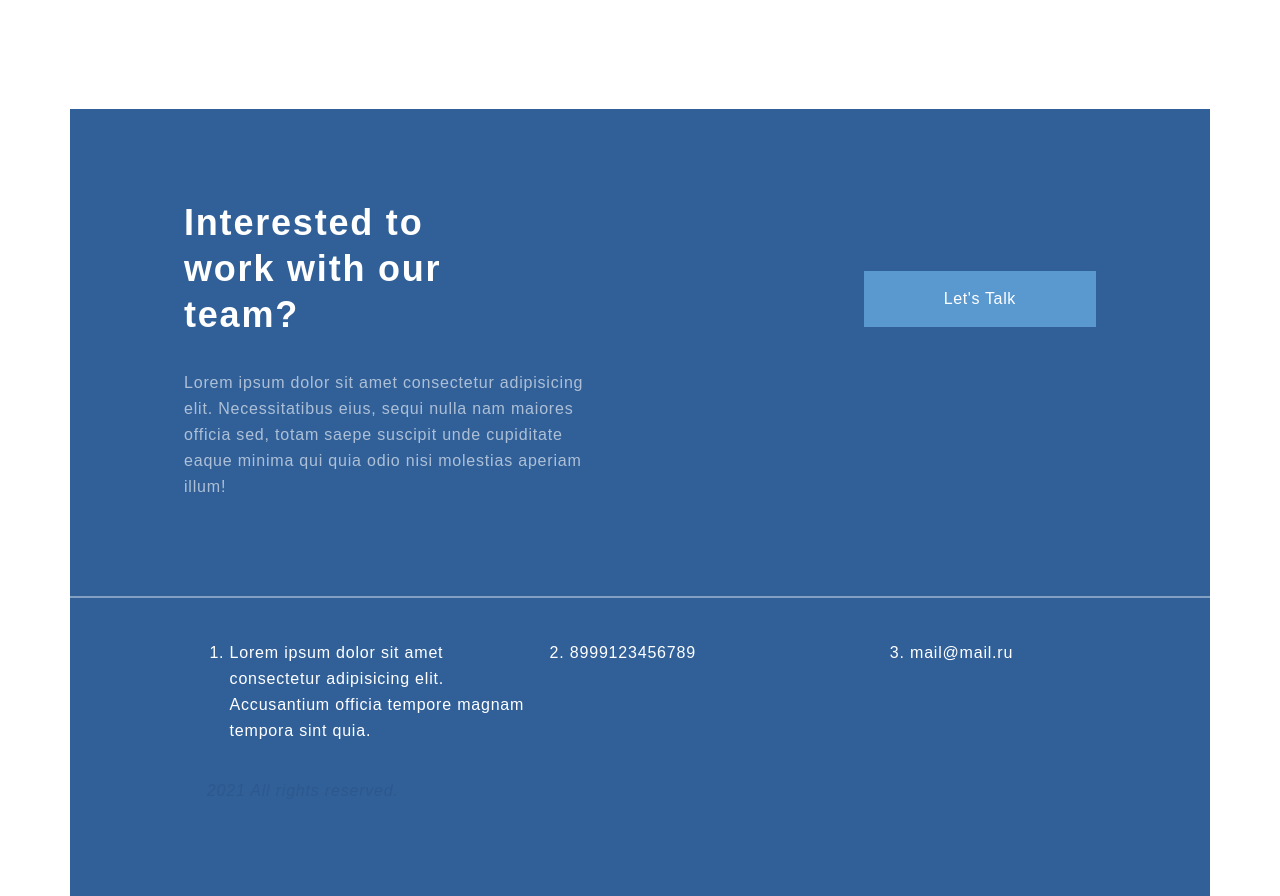
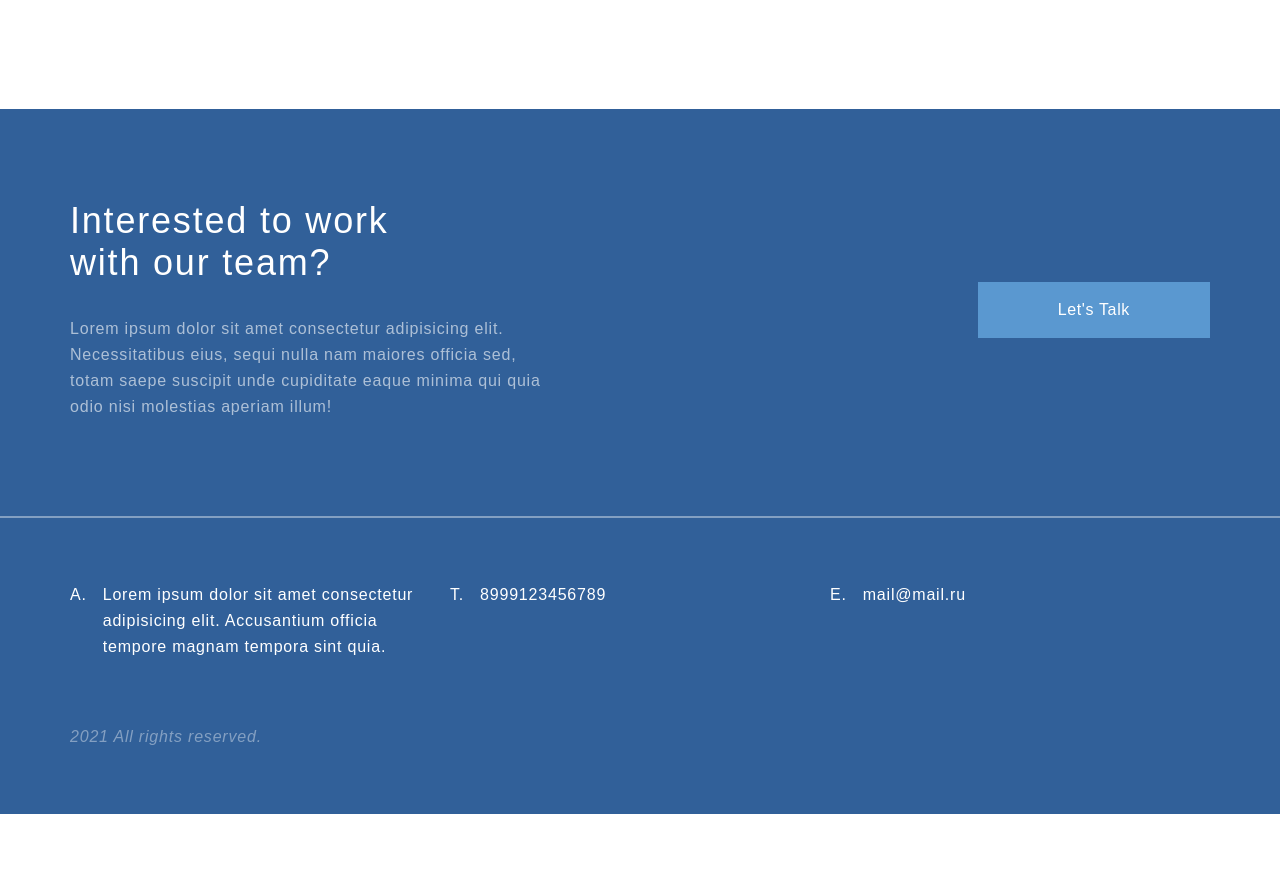
Before and after one commit to yarikmik/html_css, a plain HTML site: page lesson_6/index.html in a window 1280 px wide. Shown: the part 2580-3476 px from the top of the page. After the commit the page ends 3394 px from the top, so only its background shows below. Drawn offline with Linux system fonts and the light colour scheme.

Commit message:
update lesson_6

```diff
--- a/lesson_6/index.html
+++ b/lesson_6/index.html
@@ -91,13 +91,14 @@
 
 
 
-    <div class="footer container">
+    <div class="footer">
         <!-- общий div подвала -->
-        <div class="footer__content">
+        <div class="container">
+            <div class="footer__top">
                 <!-- div приглашение -->
                 <div class="footer__text">
                     <!-- div текст приглашения  -->
-                <h3 class="footer__heading">Interested to work with our team?</h3>
+                    <h3 class="heading footer__heading">Interested to work with our team?</h3>
                     <p class="text footer__text">Lorem ipsum dolor sit amet consectetur adipisicing elit. Necessitatibus eius, sequi
                         nulla nam maiores officia sed, totam saepe suscipit unde cupiditate eaque minima qui quia odio nisi
                         molestias aperiam illum!</p>
@@ -106,9 +107,11 @@
                     <a class="lets_talk_button" href="#">Let's Talk</a>
                 </div>
             </div>
+        </div>
         <hr class="footer__line">
 
-        <div class="footer__contacts">
+        <div class="container">
+            <div class="footer__bottom">
                 <!-- div с контактами -->
                  <ul class="footer__table">
                     <li class="footer__table-elem">Lorem ipsum dolor sit amet consectetur adipisicing elit. Accusantium officia tempore magnam tempora sint quia.</li>
@@ -116,9 +119,10 @@
                     <li class="footer__table-elem">mail@mail.ru</li>
                 </ul>
 
-            <div class="rights">
+                <div class="footer__copy">
                     <!-- div "All rights reserved" -->
-                <p class="text"><i>2021 All rights reserved.</i></p>
+                    <p class="text footer__copy-text"><i>2021 All rights reserved.</i></p>
+                </div>
             </div>
         </div>
 
--- a/lesson_6/style.css
+++ b/lesson_6/style.css
@@ -97,7 +97,6 @@ body {
     font-size: 36px;
     text-align: center;
     font-weight: 300;
-    text-align: center;
     letter-spacing: 0.05em;
 }
 
@@ -169,8 +168,10 @@ body {
     letter-spacing: 0.05em;
     color: #FFFFFF;
     position: absolute;
+    right: auto;
     top: 32px;
     left: 32px;
+    text-align: left;
 }
 
 .project__parent {
@@ -185,30 +186,30 @@ body {
 
 .footer {
     background: #316099;
+    padding-top: 91px;
+    padding-bottom: 64px;
     margin-top: 112px;
-    overflow: auto;
 }
 
-.footer__content {
+.footer__top {
+    padding-bottom: 96px;
     display: flex;
     justify-content: space-between;
-    margin: 8% 10% 0 10%;
+    align-items: center;
 }
 
 .footer__heading {
-    max-width: 340px;
-    font-size: 36px;
-    line-height: 46px;
-    letter-spacing: 0.05em;
+    width: 340px;
+    text-align: left;
     color: #FFFFFF;
     margin-bottom: 32px;
 }
 
 .footer__text {
-    width: 425px;
-    font-size: 16px;
+    width: 495px;
+    /* font-size: 16px;
     line-height: 26px;
-    letter-spacing: 0.05em;
+    letter-spacing: 0.05em; */
     color: #FFFFFF;
 }
 
@@ -222,32 +223,54 @@ body {
     padding: 15px 80px;
     text-decoration: none;
     display: inline-block;
-    margin-top: 71px;
 }
 
 .footer__line {
     opacity: 0.4;
     border: 1px solid #FFFFFF;
-    margin-top: 96px;
 }
 
 .footer__table {
     display: flex;
     justify-content: space-between;
-    list-style-type: decimal;
-    padding-top: 42px;
-    line-height: 26px;
-    letter-spacing: 0.05em;
-    color: #FFFFFF;
-    margin: 0% 0% 0% 14%;
+    margin-top: 64px;
+}
+
+.footer__table-elem:first-child::before {
+    content: 'A.';
+    display: block;
+    margin-right: 16px;
+}
+
+.footer__table-elem:nth-child(2)::before {
+    content: 'T.';
+    display: block;
+    margin-right: 16px;
+}
+
+.footer__table-elem:last-child::before {
+    content: 'E.';
+    display: block;
+    margin-right: 16px;
 }
 
 .footer__table-elem {
-    width: 300px;
+    font-size: 16px;
+    line-height: 26px;
+    letter-spacing: 00.05em;
+    color: #FFFFFF;
+    flex-grow: 1;
+    flex-basis: 33.3333%;
+    list-style-type: none;
+    display: flex;
+    margin-right: 32px;
 }
 
-.rights {
-    margin: 3% 0% 8% 12%;
+.footer__copy {
+    margin-top: 64px;
+}
+
+.footer__copy-text {
     font-size: 16px;
     line-height: 26px;
     letter-spacing: 0.05em;
@@ -265,23 +288,23 @@ body {
     width: 300px;
 }
 
-.contact{
+.contact {
     font-weight: 500;
     font-size: 44px;
     text-align: center;
 }
 
-.h3{
+/* .h3{
     font-size: 36px;
     text-align: center;
-}
+} */
 
-.h4{
+.h4 {
     font-size: 20px;
     line-height: 30px;
 }
 
-.input_text{
+.input_text {
     border: 1px solid #356EAD;
     box-sizing: border-box;
     border-radius: 10px;
```
Also changed, not shown: 1 other file. Lines whose indentation alone changed are shown as unchanged.
